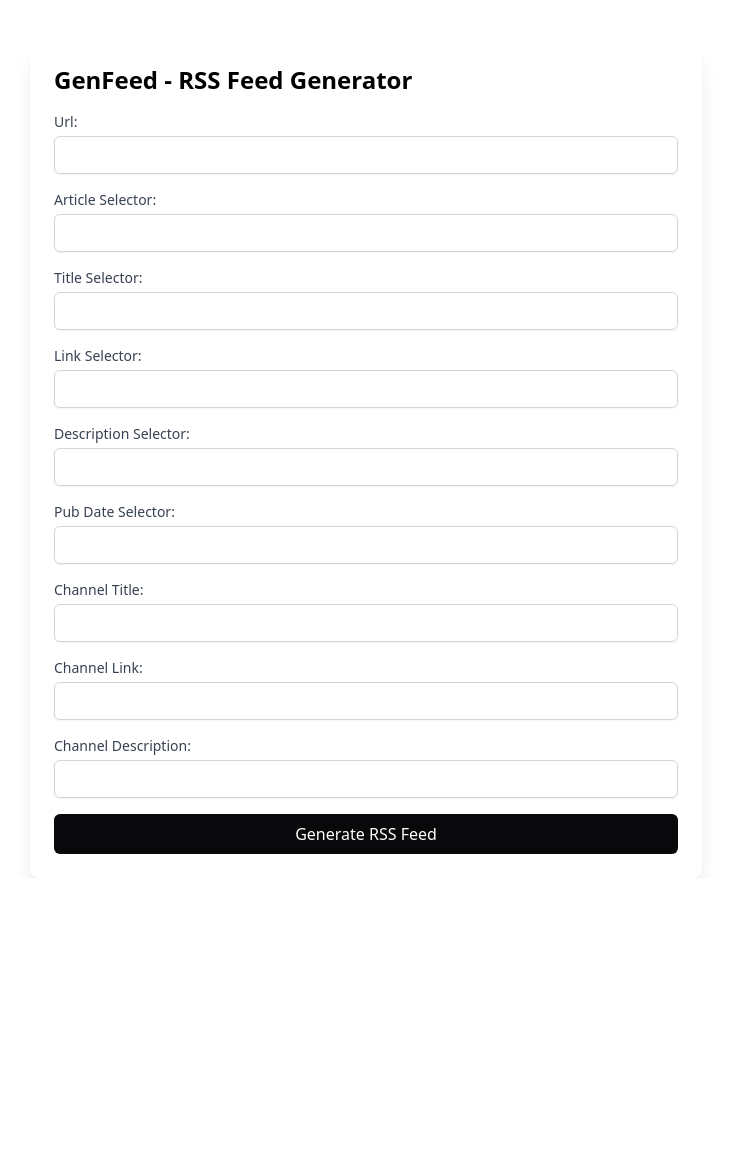
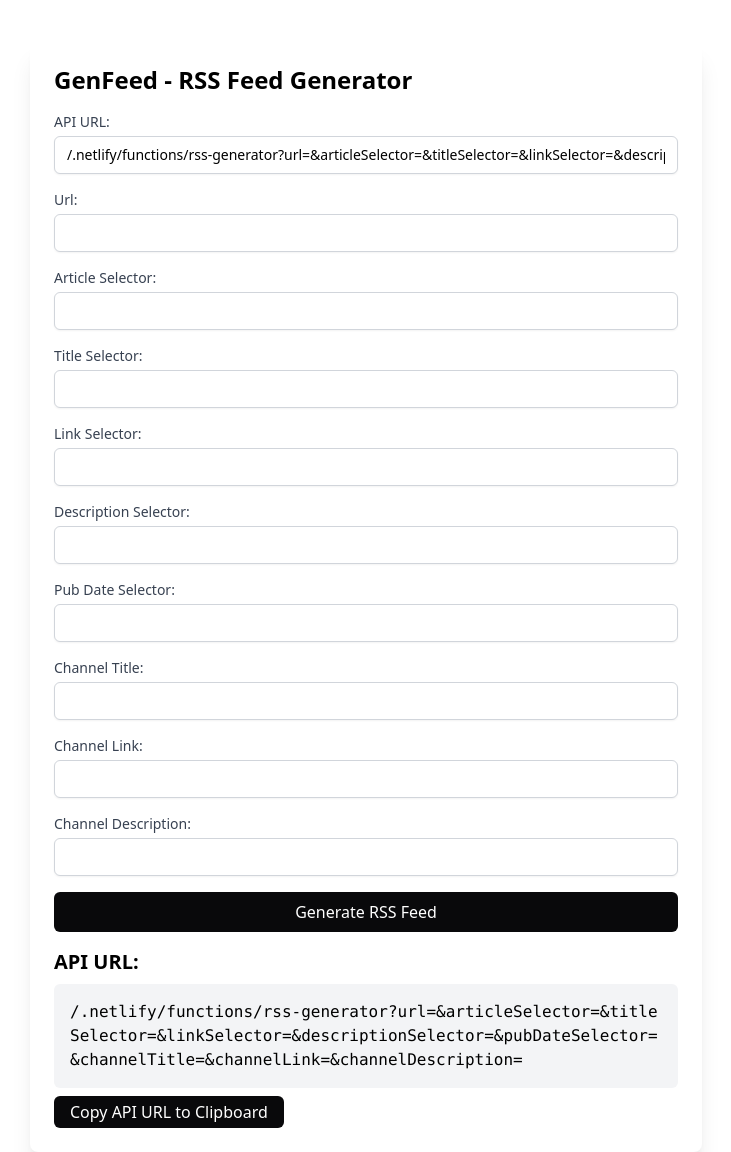
Before and after one commit to peccu/generate-feed-from-web, a React (Vite) app: page / in a window 1280 px wide. Shown: the whole page, without its empty margins (274-1005 px from the left). Before the commit the page ends 878 px from the top, so only its background shows below. Built offline with nearby package versions, Linux system fonts and the light colour scheme.

Commit message:
add api url form

```diff
--- a/src/GenFeed.tsx
+++ b/src/GenFeed.tsx
@@ -1,4 +1,4 @@
-import React, { useState } from 'react';
+import React, { useState, useEffect } from 'react';
 import { CopyToClipboard } from 'react-copy-to-clipboard';
 
 const GenFeed = () => {
@@ -16,9 +16,37 @@
   const [generatedFeed, setGeneratedFeed] = useState('');
   const [isLoading, setIsLoading] = useState(false);
   const [error, setError] = useState('');
+  const [apiUrl, setApiUrl] = useState('');
+
+  useEffect(() => {
+    updateApiUrl();
+  }, [formData]);
+
+  const updateApiUrl = () => {
+    const params = new URLSearchParams(formData);
+    const newApiUrl = `/.netlify/functions/rss-generator?${params.toString()}`;
+    setApiUrl(newApiUrl);
+  };
 
   const handleChange = (e) => {
     setFormData({ ...formData, [e.target.name]: e.target.value });
+  };
+
+  const handleApiUrlChange = (e) => {
+    setApiUrl(e.target.value);
+    try {
+      const url = new URL(e.target.value);
+      const params = new URLSearchParams(url.search);
+      const newFormData = {};
+      for (const [key, value] of params.entries()) {
+        if (key in formData) {
+          newFormData[key] = value;
+        }
+      }
+      setFormData({ ...formData, ...newFormData });
+    } catch (err) {
+      console.error('Invalid URL:', err);
+    }
   };
 
   const handleSubmit = async (e) => {
@@ -26,9 +54,6 @@
     setIsLoading(true);
     setError('');
     setGeneratedFeed('');
-
-    const params = new URLSearchParams(formData);
-    const apiUrl = `/.netlify/functions/rss-generator?${params.toString()}`;
 
     try {
       const response = await fetch(apiUrl);
@@ -48,6 +73,20 @@
     <div className="max-w-2xl mx-auto mt-10 p-6 bg-white rounded-lg shadow-xl">
       <h1 className="text-2xl font-bold mb-4">GenFeed - RSS Feed Generator</h1>
       <form onSubmit={handleSubmit} className="space-y-4">
+        <div>
+          <label htmlFor="apiUrl" className="block text-sm font-medium text-gray-700">
+            API URL:
+          </label>
+          <input
+            type="url"
+            id="apiUrl"
+            name="apiUrl"
+            value={apiUrl}
+            onChange={handleApiUrlChange}
+            className="mt-1 block w-full px-3 py-2 bg-white border border-gray-300 rounded-md text-sm shadow-sm placeholder-gray-400
+              focus:outline-none focus:border-sky-500 focus:ring-1 focus:ring-sky-500"
+          />
+        </div>
         {Object.keys(formData).map((key) => (
           <div key={key}>
             <label htmlFor={key} className="block text-sm font-medium text-gray-700">
@@ -88,11 +127,23 @@
           </div>
           <CopyToClipboard text={generatedFeed}>
             <button className="mt-2 bg-zinc-950 text-white py-1 px-4 rounded-md hover:bg-zinc-800 focus:outline-none focus:ring-2 focus:ring-blue-500 focus:ring-opacity-50">
-              Copy to Clipboard
+              Copy RSS to Clipboard
             </button>
           </CopyToClipboard>
         </div>
       )}
+
+      <div className="mt-4">
+        <h2 className="text-xl font-semibold mb-2">API URL:</h2>
+        <div className="bg-gray-100 p-4 rounded-md">
+          <pre className="whitespace-pre-wrap break-all">{apiUrl}</pre>
+        </div>
+        <CopyToClipboard text={apiUrl}>
+          <button className="mt-2 bg-zinc-950 text-white py-1 px-4 rounded-md hover:bg-zinc-800 focus:outline-none focus:ring-2 focus:ring-blue-500 focus:ring-opacity-50">
+            Copy API URL to Clipboard
+          </button>
+        </CopyToClipboard>
+      </div>
     </div>
   );
 };
```
